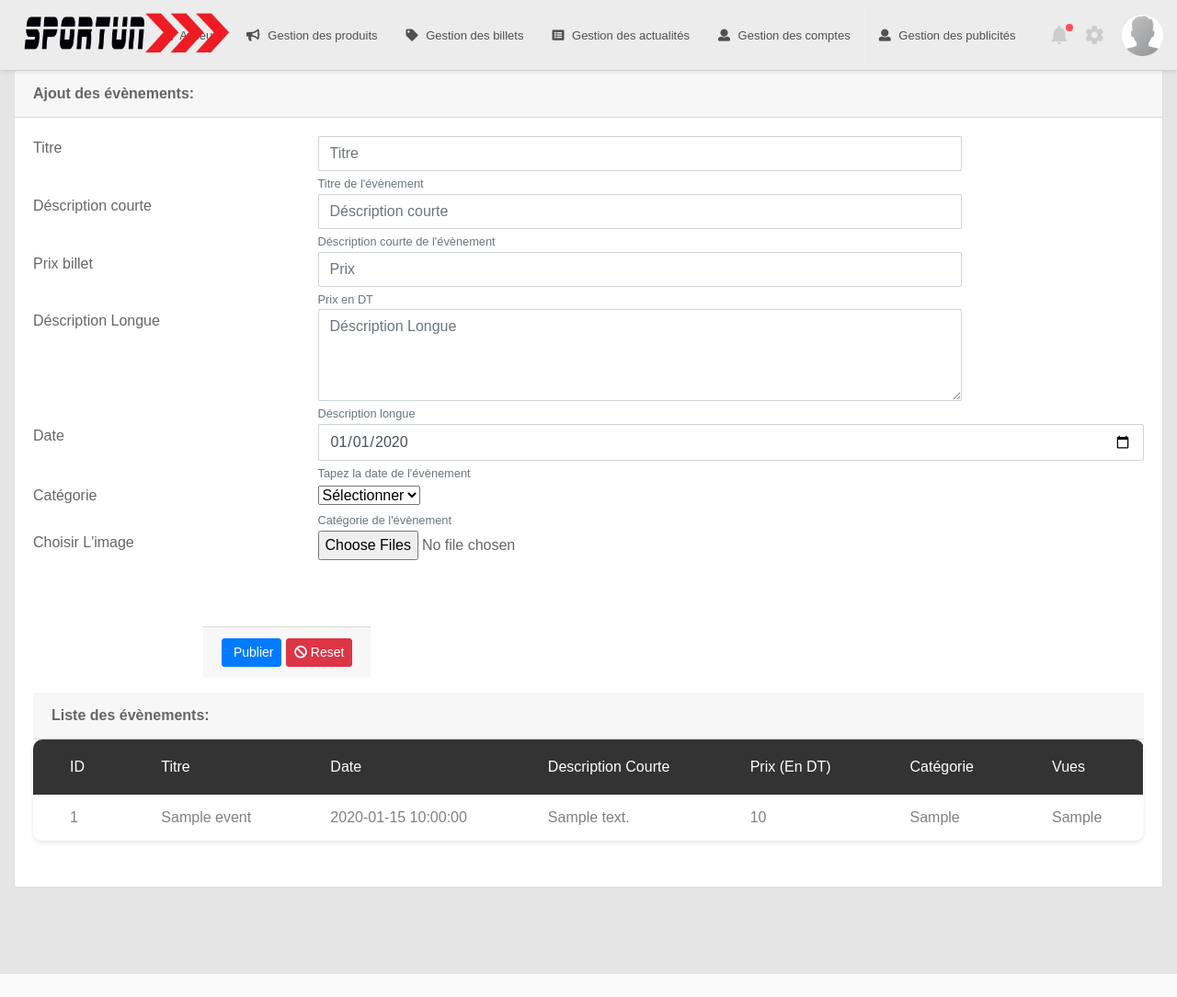
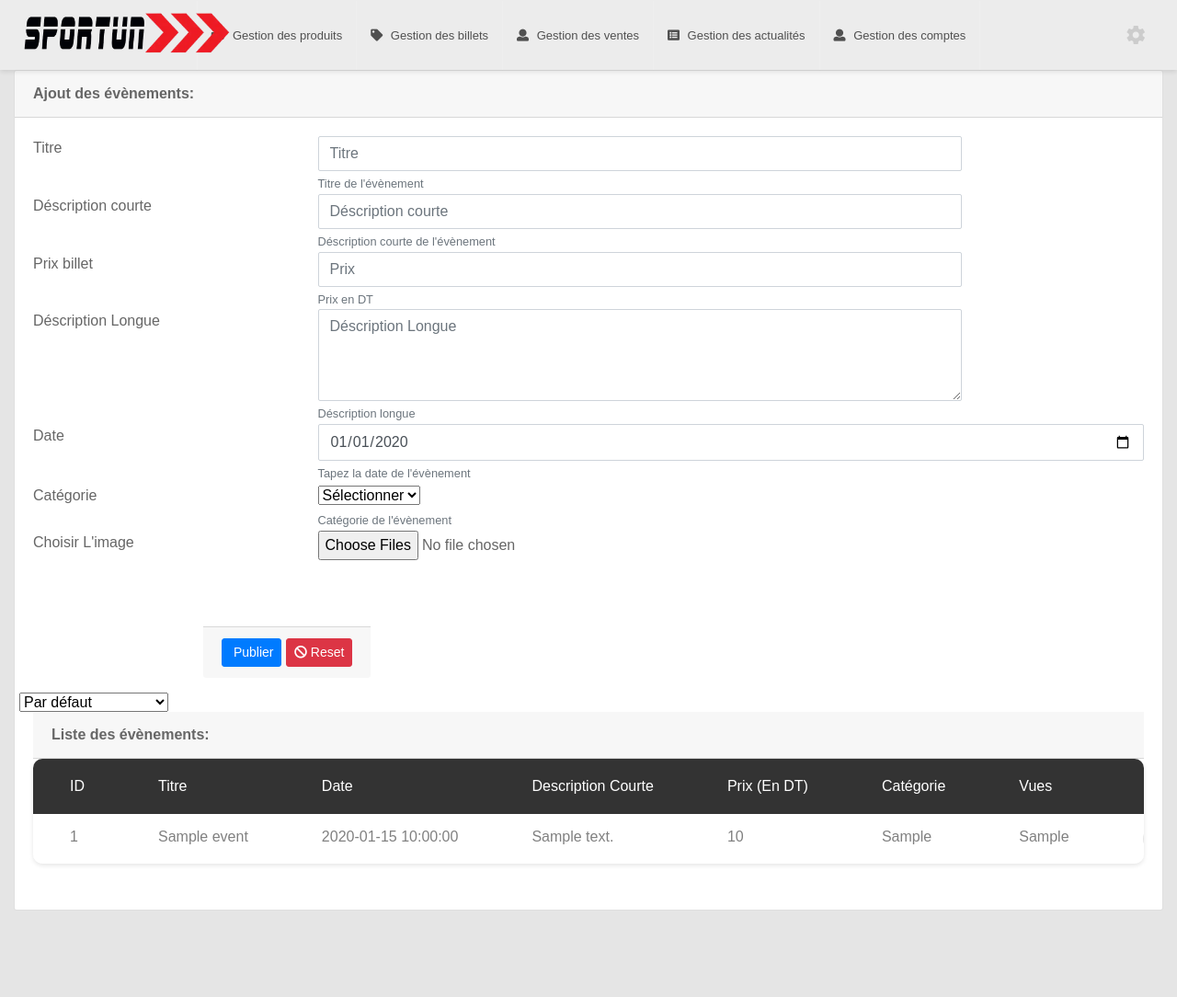
Before and after one commit to Edkalai/SporTun, a PHP site: page /gestionbillets.php in a window 1280 px wide. Shown: the whole page at 92% size. Before the commit the page ends 1059 px from the top, so only its background shows below. Run offline with PHP 8.4, Linux system fonts and the light colour scheme; the visitor is signed in with stand-in values (Sample User, id 1); tables that the repository leaves empty or names only in its code hold one stand-in row (values such as "Sample post").

Commit message:
tri tableau gestion billets

```diff
--- a/views/Dashboard/gestionbillets.php
+++ b/views/Dashboard/gestionbillets.php
@@ -1,7 +1,90 @@
 <?php
 include 'DBconnection.php';
-$sql='select * from events;';
-$result=mysqli_query($conn,$sql);
+include '../front/PHPfunctions.php';
+session_start();
+if (!isset($_SESSION["emailadmin"]))
+    {
+        header("Location: dashboardlogin.php");
+        exit();
+    }
+    $sql='select * from utilisateurs where email="'.$_SESSION["emailadmin"].'";';
+    $result1=mysqli_query($conn,$sql);
+    $row=mysqli_fetch_assoc($result1);
+    $compte=$row['nom'].' '.$row['prenom'];
+
+
+
+    $choix='Par défaut';
+
+    if(isset($_GET['id'])) {
+        $id = $_GET['id'];
+        }else{
+            $id = 0;
+        }
+
+    //$id = $_GET['id'];
+
+   mysqli_query($conn,"DELETE FROM events WHERE id='".$id."'");
+    $sql="select * from events;";
+
+    if(isset($_GET['tri'])) {
+        $tri = $_GET['tri'];
+        }else{
+            $tri = 0;
+        }
+
+    if($tri==0){
+
+        $sql1="SELECT * from events ORDER BY id DESC;";
+        //echo $sql; die;
+        $result=mysqli_query($conn,$sql1);
+        $choix='Par défaut';
+
+
+    }
+        //Popularité
+    if($tri==1){
+
+        $sql1="SELECT * from events ORDER BY vues DESC;";
+        $result=mysqli_query($conn,$sql1);
+        $choix='Popularité';
+
+    }
+
+        //Nouveautés
+    if($tri==2){
+
+        $sql1="SELECT * FROM events ORDER BY date ASC ;";
+        $result=mysqli_query($conn,$sql1);
+        $choix='évènements à venir';
+
+
+    }
+
+        //Prix le plus bas
+    if($tri==4){
+
+        $sql1="SELECT * FROM events  ORDER BY prix ASC ;";
+        //echo $sql; die;
+        $result=mysqli_query($conn,$sql1);
+        $choix='Prix le plus bas';
+
+
+    }
+        //Prix le plus élevé
+    if($tri==5){
+
+        $sql1="SELECT * FROM events ORDER BY prix DESC ;";
+        $result=mysqli_query($conn,$sql1);
+        $choix='Prix le plus élevé';
+
+
+    }
+
+
+
+//$sql='select * from events;';
+//$result=mysqli_query($conn,$sql);
 ?>
 <!DOCTYPE html>
 <html lang="en">
@@ -23,39 +106,41 @@ $result=mysqli_query($conn,$sql);
 
             <!-- Main CSS-->
             <link href="css/styles.css" rel="stylesheet" media="all">
+            <link rel="shortcut icon" href="../front/assets/img/logo.ico">
 
     </head>
 
-<body class="animsition">
+    <body>
  <div class="page-wrapper">
+        <!-- HEADER DESKTOP-->
         <header class="header-desktop3 d-none d-lg-block">
             <div class="section__content section__content--p35">
                 <div class="header3-wrap">
                     <div class="header__logo">
-                <a href="index.html">
+                        <a href="#">
                             <img src="images/icon/logo-white.png" alt="CoolAdmin" />
                         </a>
                     </div>
                     <div class="header__navbar">
                         <ul class="list-unstyled">
-                    <li class="has-sub">
-                        <a href="index.html">
-                            <i class="fas fa-home"></i>Acceuil
-                            <span class="bot-line"></span>
-                        </a>
-                    </li>
                             <li>
-                        <a href="gestionannonces.html">
+                                <a href="gestionannonces.php">
                                     <i class="fas fa-bullhorn"></i>
                                     <span class="bot-line"></span>Gestion des produits</a>
                             </li>
                             <li>
-                        <a href="gestionbillets.html">
+                                <a href="gestionbillets.php">
                                     <i class="fas fa-tag"></i>
                                     <span class="bot-line"></span>Gestion des billets</a>
                             </li>
                             <li class="has-sub">
-                        <a href="gestionactualites.html">
+                                <a href="gestionventes.php">
+                                    <i class="fas fa-user"></i>
+                                    <span class="bot-line"></span>Gestion des ventes</a>
+
+                            </li>
+                            <li class="has-sub">
+                            <a href="gestionactualites.php">
                                     <i class="fas fa-list-alt"></i>
                                     <span class="bot-line"></span>Gestion des actualités</a>
 
@@ -66,70 +151,15 @@ $result=mysqli_query($conn,$sql);
                                     <span class="bot-line"></span>Gestion des comptes</a>
 
                             </li>
-                    <li class="has-sub">
-                        <a href="gestioncomptes.php">
-                            <i class="fas fa-user"></i>
-                            <span class="bot-line"></span>Gestion des publicités</a>
 
-                    </li>
                         </ul>
                     </div>
                     <div class="header__tool">
-                <div class="header-button-item has-noti js-item-menu">
-                    <i class="zmdi zmdi-notifications"></i>
-                    <div class="notifi-dropdown notifi-dropdown--no-bor js-dropdown">
-                        <div class="notifi__title">
-                            <p>You have 3 Notifications</p>
-                        </div>
-                        <div class="notifi__item">
-                            <div class="bg-c1 img-cir img-40">
-                                <i class="zmdi zmdi-email-open"></i>
-                            </div>
-                            <div class="content">
-                                <p>You got a email notification</p>
-                                <span class="date">April 12, 2018 06:50</span>
-                            </div>
-                        </div>
-                        <div class="notifi__item">
-                            <div class="bg-c2 img-cir img-40">
-                                <i class="zmdi zmdi-account-box"></i>
-                            </div>
-                            <div class="content">
-                                <p>Your account has been blocked</p>
-                                <span class="date">April 12, 2018 06:50</span>
-                            </div>
-                        </div>
-                        <div class="notifi__item">
-                            <div class="bg-c3 img-cir img-40">
-                                <i class="zmdi zmdi-file-text"></i>
-                            </div>
-                            <div class="content">
-                                <p>You got a new file</p>
-                                <span class="date">April 12, 2018 06:50</span>
-                            </div>
-                        </div>
-                        <div class="notifi__footer">
-                            <a href="#">All notifications</a>
-                        </div>
-                    </div>
-                </div>
+
                         <div class="header-button-item js-item-menu">
                             <i class="zmdi zmdi-settings"></i>
                             <div class="setting-dropdown js-dropdown">
-                        <div class="account-dropdown__body">
-                            <div class="account-dropdown__item">
-                                <a href="#">
-                                    <i class="zmdi zmdi-account"></i>Account</a>
-                            </div>
-                            <div class="account-dropdown__item">
-                                <a href="#">
-                                    <i class="zmdi zmdi-settings"></i>Setting</a>
-                            </div>
-                            <div class="account-dropdown__item">
-                                <a href="#">
-                                    <i class="zmdi zmdi-money-box"></i>Billing</a>
-                            </div>
-                        </div>
+
                                 <div class="account-dropdown__body">
                                     <div class="account-dropdown__item">
                                         <a href="#">
@@ -152,42 +182,13 @@ $result=mysqli_query($conn,$sql);
                         </div>
                         <div class="account-wrap">
                             <div class="account-item account-item--style2 clearfix js-item-menu">
-                        <div class="image">
-                            <img src="images/icon/avatar-01.png" alt="John Doe" />
-                        </div>
                                 <div class="content">
-                            <a class="js-acc-btn" href="#">john doe</a>
+                                  <span> <?php echo $compte ?></span>
                                 </div>
                                 <div class="account-dropdown js-dropdown">
-                            <div class="info clearfix">
-                                <div class="image">
-                                    <a href="#">
-                                        <img src="images/icon/avatar-01.jpg" alt="John Doe" />
-                                    </a>
-                                </div>
-                                <div class="content">
-                                    <h5 class="name">
-                                        <a href="#">john doe</a>
-                                    </h5>
-                                    <span class="email">johndoe@example.com</span>
-                                </div>
-                            </div>
-                            <div class="account-dropdown__body">
-                                <div class="account-dropdown__item">
-                                    <a href="#">
-                                        <i class="zmdi zmdi-account"></i>Account</a>
-                                </div>
-                                <div class="account-dropdown__item">
-                                    <a href="#">
-                                        <i class="zmdi zmdi-settings"></i>Setting</a>
-                                </div>
-                                <div class="account-dropdown__item">
-                                    <a href="#">
-                                        <i class="zmdi zmdi-money-box"></i>Billing</a>
-                                </div>
-                            </div>
+
                                     <div class="account-dropdown__footer">
-                                <a href="#">
+                                        <a href="adminlogout.php">
                                             <i class="zmdi zmdi-power"></i>Logout</a>
                                     </div>
                                 </div>
@@ -283,6 +284,22 @@ $result=mysqli_query($conn,$sql);
         </form>
 
 </div>
+<div class="row row-2">
+
+
+
+
+
+    <select name="formal" onchange="javascript:handleSelect(this)">
+   <?php echo "<option selected disabled value='Sélectionner'>$choix</option>";?>
+    <option value="0">Par défaut</option>
+    <option value="1">Popularité</option>
+    <option value="2">évènements à venir</option>
+    <option value="4">Prix le plus bas</option>
+    <option value="5">Prix le plus élevé</option>
+    </select>
+
+</div>
 
 <div class="card-header">
     <strong>Liste des évènements:</strong>
@@ -297,6 +314,7 @@ $result=mysqli_query($conn,$sql);
             <th>Prix (en DT)</th>
             <th>Catégorie</th>
             <th>Vues</th>
+            <th></th>
         </tr>
         </thead>
         <tbody>
@@ -304,6 +322,7 @@ $result=mysqli_query($conn,$sql);
                             <?php
                             while($rows=mysqli_fetch_assoc($result))
                             {
+                               // $id=$rows['id'];
                                 ?>
 
                             <tr class="tr-shadow">
@@ -315,6 +334,19 @@ $result=mysqli_query($conn,$sql);
                                 <td><?php echo $rows['prix']; ?></td>
                                 <td><?php echo $rows['categorie']; ?></td>
                                 <td><?php echo $rows['vues']; ?></td>
+                                <td>
+
+
+<div class="table-data-feature">
+<?php $id=$rows['id'];?>
+<?php echo"<a href='gestionbillets.php?id=$id'>
+            <button class='item' data-toggle='tooltip' data-placement='top' title='Supprimer'>
+                <i class='zmdi zmdi-delete'></i>
+            </button>
+           </a>"; ?>
+</div>
+</td>
+
 
 
 
@@ -337,5 +369,15 @@ $result=mysqli_query($conn,$sql);
 </div>
 
 
+<script type="text/javascript">
+            function handleSelect(elm)
+            {
+
+            window.location = "gestionbillets.php?&tri="+elm.value;
+            //window.location = "AjouterAnnonce.html?tri=1";
+            //window.location = elm.value+".php";
+            }
+        </script>
+
 </body>
 </html>
```
Lines whose indentation alone changed are shown as unchanged.
